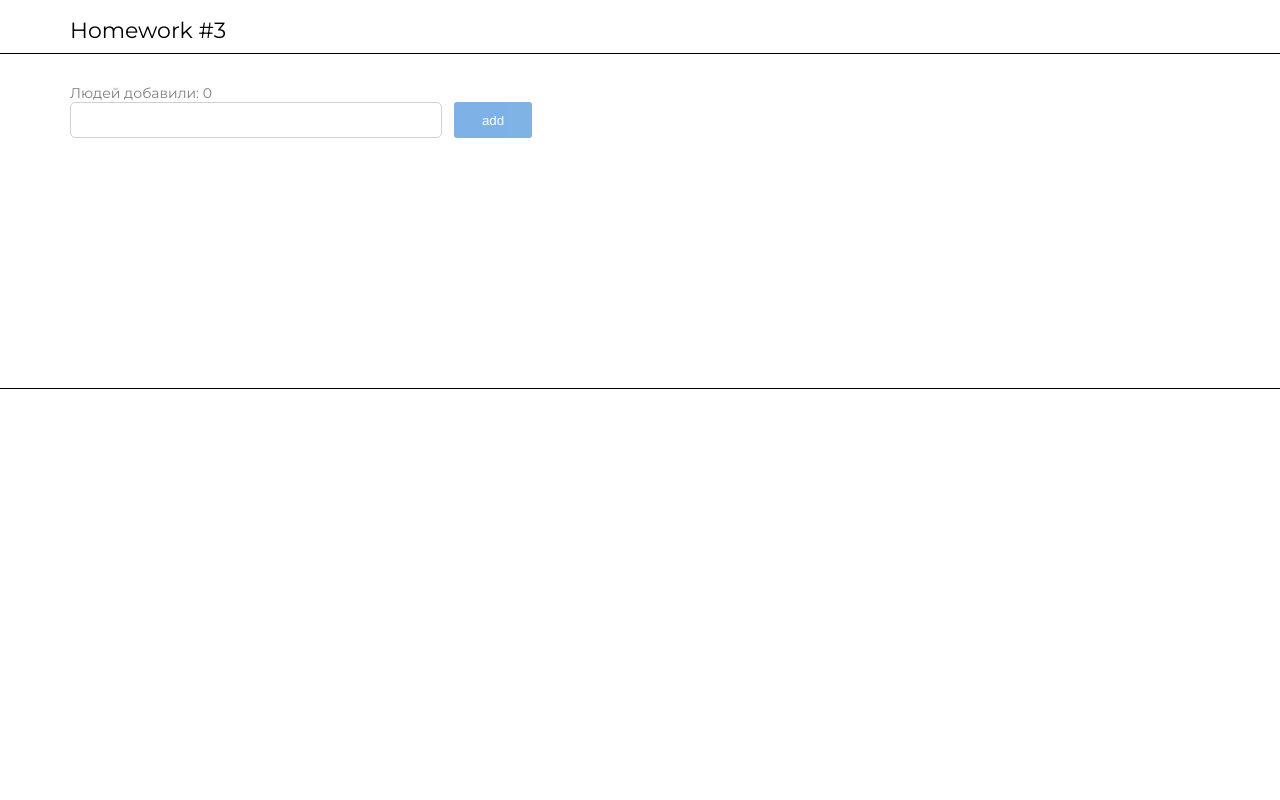
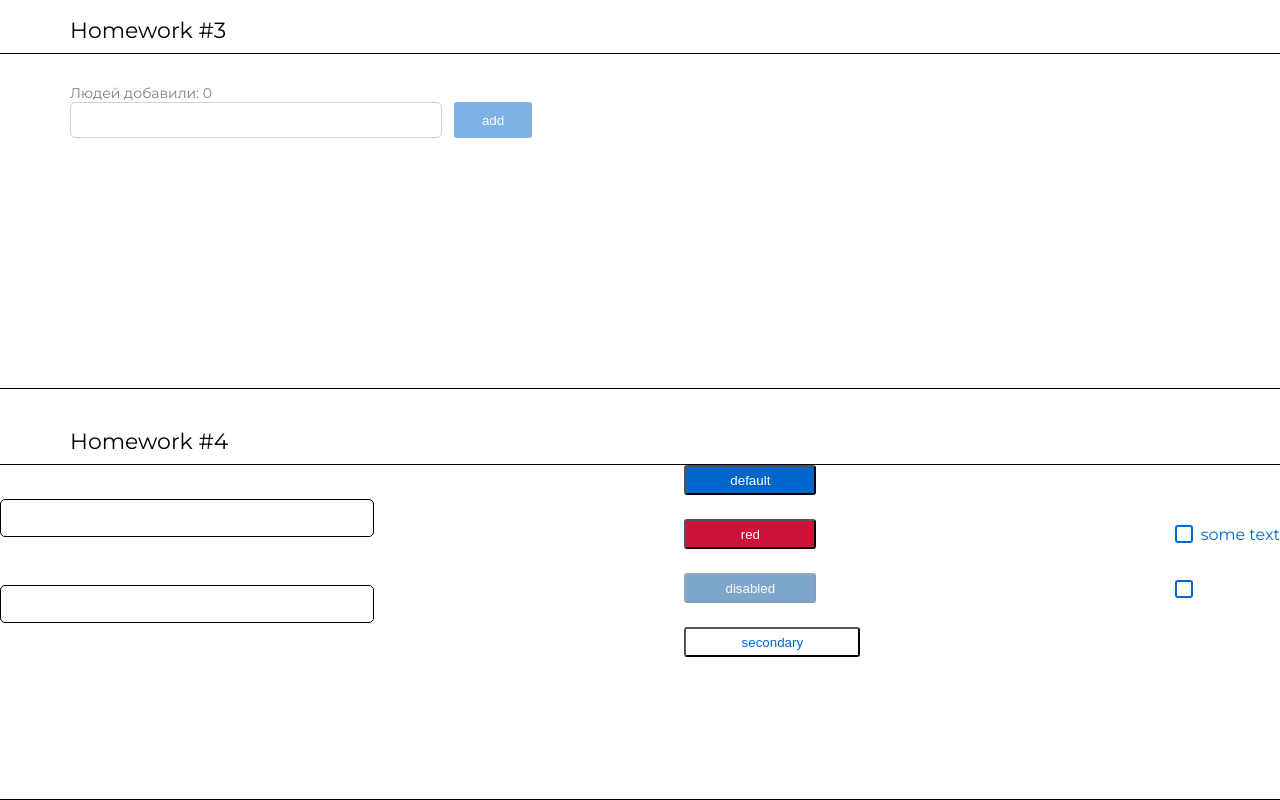
Before and after one commit to bababanana1995/homeWork, a React (Create React App) app: page /#/pre-junior in a window 1280 px wide. Shown: the part 997-1797 px from the top of the page. Before the commit the page ends 1386 px from the top, so only its background shows below. Built offline with nearby package versions, Linux system fonts and the light colour scheme.

Commit message:
дом hw4

```diff
--- a/package.json
+++ b/package.json
@@ -16,6 +16,7 @@
     "@types/react-dom": "18.0.6",
     "@types/uuid": "^9.0.1",
     "axios": "0.27.2",
+    "deploy": "^1.0.3",
     "g-pages": "^0.1.1",
     "gh-pages": "^5.0.0",
     "react": "18.2.0",
--- a/src/s1-main/App.tsx
+++ b/src/s1-main/App.tsx
@@ -3,6 +3,7 @@
 import HW1 from '../s2-homeworks/hw01/HW1'
 import HW2 from "../s2-homeworks/hw02/HW2";
 import HW3 from "../s2-homeworks/hw03/HW3";
+import HW4 from "../s2-homeworks/hw04/HW4";
 
 function App() {
     return (
@@ -11,7 +12,7 @@
             {/*раскомментировать по ходу выполнения*/}
             <HW2/>
             <HW3/>
-            {/*<HW4/>*/}
+            <HW4/>
 
             {/*при выполнении дз 5 и более - закомментировать здесь дз 1-4, так как они есть внутри дз 5*/}
             {/*<HW5/>*/}
--- a/src/s2-homeworks/hw04/Stand.module.css
+++ b/src/s2-homeworks/hw04/Stand.module.css
@@ -8,9 +8,11 @@
     display: flex;
     flex-direction: column;
     gap: 48px;
+
 }
 
 .buttons {
+    width: 200px;
     display: flex;
     flex-direction: column;
     gap: 24px;
--- a/src/s2-homeworks/hw04/Stand.tsx
+++ b/src/s2-homeworks/hw04/Stand.tsx
@@ -57,7 +57,7 @@
                 <div>
                     <SuperButton
                         id={'hw4-super-button-disabled'}
-                        xType={'red'}
+                        // xType={'red'}
                         disabled
                     >
                         disabled
--- a/src/s2-homeworks/hw04/common/c1-SuperInputText/SuperInputText.module.css
+++ b/src/s2-homeworks/hw04/common/c1-SuperInputText/SuperInputText.module.css
@@ -2,19 +2,30 @@
 }
 
 .input {
+    all: unset;
+    border: 1px solid #000000;
+    border-radius: 5px;
+    width: 372px;
+    height: 36px;
 }
 
 .inputWrapper {
+    display: flex;
+    flex-direction: column-reverse;
 }
 
 .superInput {
+
 }
 
 .errorInput {
+    border: 1px solid #CC1439;
 }
 
 .errorInput:focus {
+    border: 1px solid #CC1439;
 }
 
 .error {
+    color: #CC1439;
 }
--- a/src/s2-homeworks/hw04/common/c1-SuperInputText/SuperInputText.tsx
+++ b/src/s2-homeworks/hw04/common/c1-SuperInputText/SuperInputText.tsx
@@ -52,7 +52,8 @@
         + (spanClassName ? ' ' + spanClassName : '')
     const finalInputClassName = s.input
         + (error ? ' ' + s.errorInput : ' ' + s.superInput)
-        + (className ? ' ' + className : '') // задача на смешивание классов
+        + (className ? ' ' + className : ' ') // задача на смешивание классов
+    console.log(finalInputClassName)
 
     return (
         <div className={s.inputWrapper}>
--- a/src/s2-homeworks/hw04/common/c2-SuperButton/SuperButton.module.css
+++ b/src/s2-homeworks/hw04/common/c2-SuperButton/SuperButton.module.css
@@ -1,36 +1,90 @@
 .button {
+    display: flex;
+    flex-direction: row;
+    justify-content: center;
+    align-items: center;
+    padding: 5px 24px;
+    gap: 10px;
+    width: 132px;
+    height: 30px;
+    border-radius: 3px;
+    margin-left: 10px;
 }
 
-.disabled {
+
+.default {
+
+    background: #0066CC;
+    color: white;
 }
 
 .secondary {
-}
+    flex-direction: row;
+    justify-content: center;
+    align-items: center;
+    padding: 5px 24px;
+    gap: 10px;
+    width: 176px;
+    height: 30px;
+    border-radius: 3px;
+    background-color: white;
+    color: #0066CC;
 
-.default {
 }
 
 .red {
+    background: #CC1439;
+    color: white;
+
 }
 
 .default:hover {
+    width: 167px;
+    height: 30px;
+    background: #0080FF;
+
 }
 
 .red:hover {
+    background: #FF1A47;
 }
 
 .secondary:hover {
+    width: 167px;
+    height: 30px;
+    background: #E5F0FA;
+    border: 1px solid #0066CC;
 }
 
 
 .default:active {
+    width: 149px;
+    height: 30px;
+
+
+    background: #0059B3;
 }
 
 .secondary:active {
+    width: 149px;
+    height: 30px;
+    background: #C9E5FF;
 }
 
 .red:active {
+    background: #B31232;
+
+}
+
+.disabled {
+    background-color: #004D99;
+    opacity: 0.5;
+    color: white;
 }
 
 .button:disabled {
+    background: #004D99;
+
+    width: 132px;
+    height: 30px;
 }
--- a/src/s2-homeworks/hw04/common/c2-SuperButton/SuperButton.tsx
+++ b/src/s2-homeworks/hw04/common/c2-SuperButton/SuperButton.tsx
@@ -18,11 +18,11 @@
     }
 ) => {
     const finalClassName = s.button
-        // + (disabled
-        //         ? ...
-        //         : xType === 'red'
-        //             ? ...
-        + (className ? ' ' + className : '') // задачка на смешивание классов
+        + (disabled ? ' ' + s.disabled: ' ')
+        + (xType === 'red'? ' ' + s.red : ' ')
+        + (xType === 'secondary'? ' ' + s.secondary : ' ')
+        + (className ? ' ' + className : ' ' + s.default)
+    // задачка на смешивание классов
 
     return (
         <button
--- a/src/s2-homeworks/hw04/common/c3-SuperCheckbox/SuperCheckbox.tsx
+++ b/src/s2-homeworks/hw04/common/c3-SuperCheckbox/SuperCheckbox.tsx
@@ -12,6 +12,7 @@
 type SuperCheckboxPropsType = Omit<DefaultInputPropsType, 'type'> & {
     onChangeChecked?: (checked: boolean) => void
     spanClassName?: string
+
 }
 
 const SuperCheckbox: React.FC<SuperCheckboxPropsType> = (
@@ -28,8 +29,11 @@
 ) => {
     const onChangeCallback = (e: ChangeEvent<HTMLInputElement>) => {
         // задачка на написание онченджа
+        if(onChangeChecked)
+            onChangeChecked(e.currentTarget.checked)
+        onChange!(e)
+    }
 
-    }
 
     const finalInputClassName = s.checkbox
         + (className ? ' ' + className : '')
```
Also changed, not shown: 1 other file (tests, documents, lock files or other folders).
